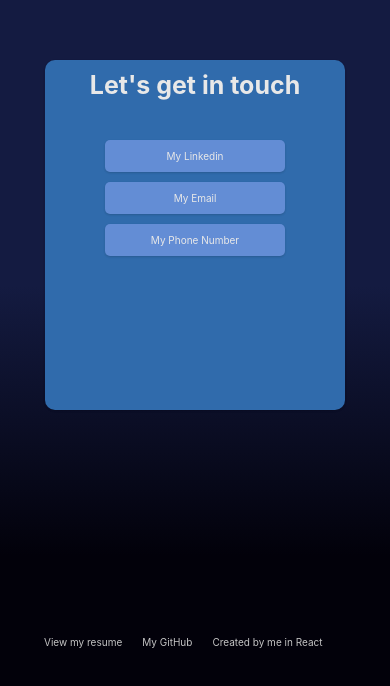
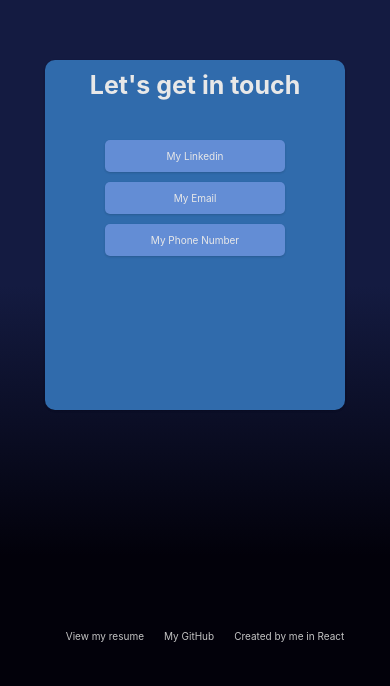
Before and after one commit to noahpachec/portfolio, a React (Vite) app in the folder portfolio_project/: page / in a window 390 px wide. Shown: the part 3159-3845 px from the top of the page. Built offline with nearby package versions, Linux system fonts and the light colour scheme.

Commit message:
realigned footer for media

```diff
--- a/portfolio_project/index.html
+++ b/portfolio_project/index.html
@@ -4,7 +4,7 @@
     <meta charset="UTF-8" />
     <link rel="icon" type="image/svg+xml" href="/favicon.svg" />
     <meta name="viewport" content="width=device-width, initial-scale=1.0" />
-    <title>portfolio_project</title>
+    <title>Noah's Portfolio</title>
   </head>
   <body>
     <div id="root"></div>
--- a/portfolio_project/src/index.css
+++ b/portfolio_project/src/index.css
@@ -650,4 +650,9 @@ cursor: pointer;
   #footer div {
     display: none;
   }
+
+  #footer {
+    align-items: center;
+    justify-content: center;
+  }
 }
```
